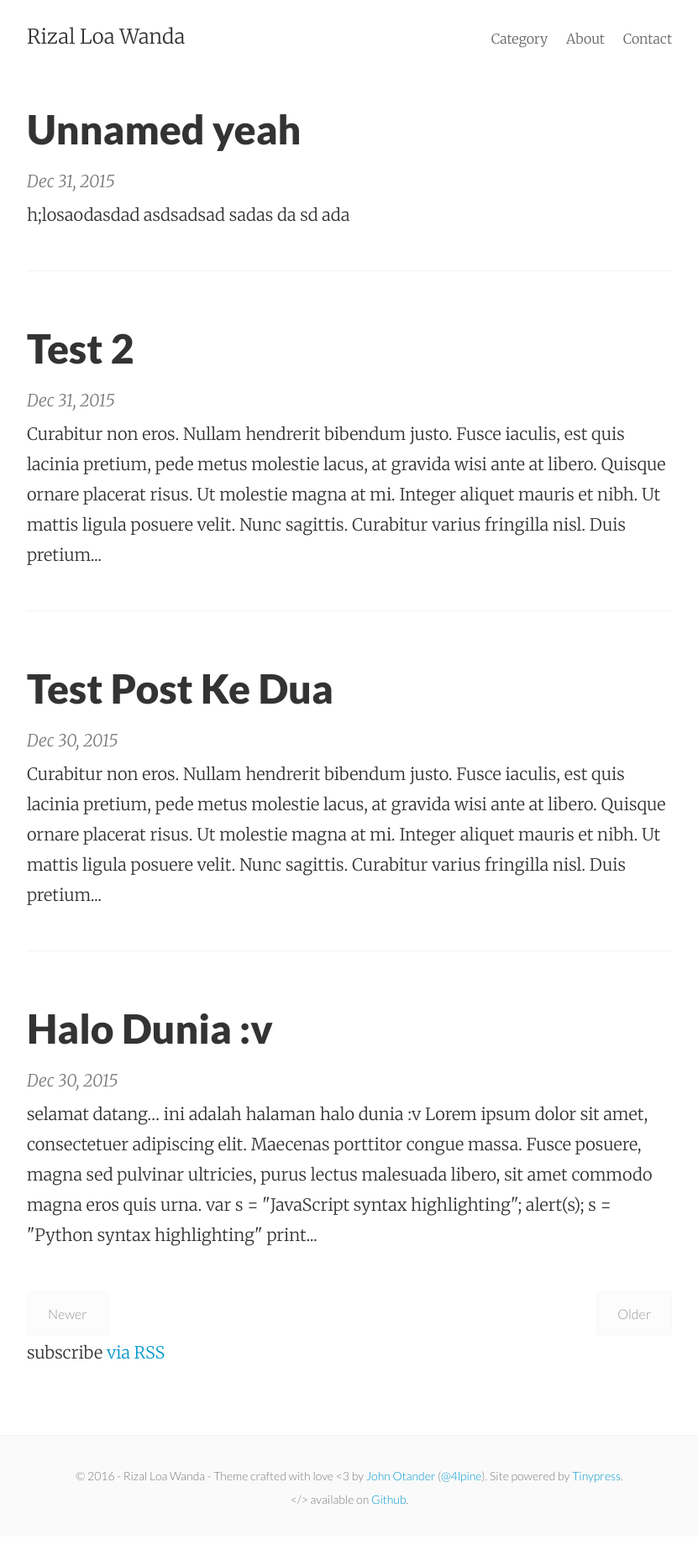
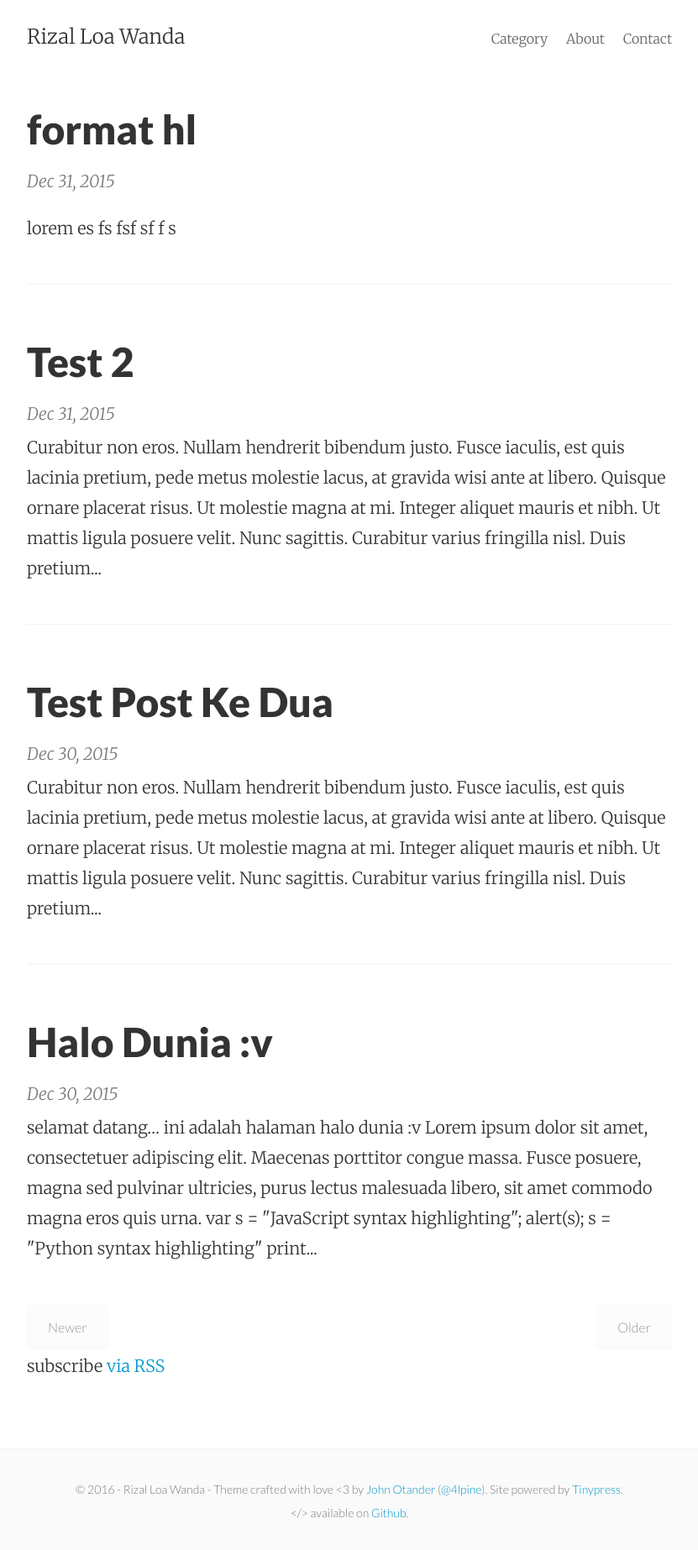
Before and after one commit to riloaw/riloaw.github.io, a Jekyll site: the page built from index.html, in a window 1280 px wide. Shown: the whole page at 84% size, without its empty margins (224-1055 px from the left). Built offline with Jekyll 4.4.1, drawn with Linux system fonts in a browser that asks for light colours; the list of posts is cut into pages by our own code; comment, search, counter and statistics services are not loaded.

Commit message:
update 2015-12-31-the-post-8592.md

````diff
--- a/_posts/2015-12-31-the-post-8592.md
+++ b/_posts/2015-12-31-the-post-8592.md
@@ -1,12 +1,23 @@
 ---
 tags: []
 layout: post
-title: 'Unnamed yeah'
+title: 'format hl'
 category: Uncategoried
 ---
-h;losaodasdad
-asdsadsad
-sadas
-da
-sd
-ada
+lorem es fs fsf sf f s
+[========]
+gdfgdfgdgdfg dfgdfg d df fdd dg dfg dfgdg dfg df dfgd
+> fgdgdfgdfgdfgd
+|   |   |
+| ------------ | ------------ |
+|   |   |
+|   |   |
+2015-12-31 23:00:22 Thursday
+&diams; &hearts; &clubs;
+
+```php
+<?php
+	exit();
+	echo "yeah";
+?>
+```
````
